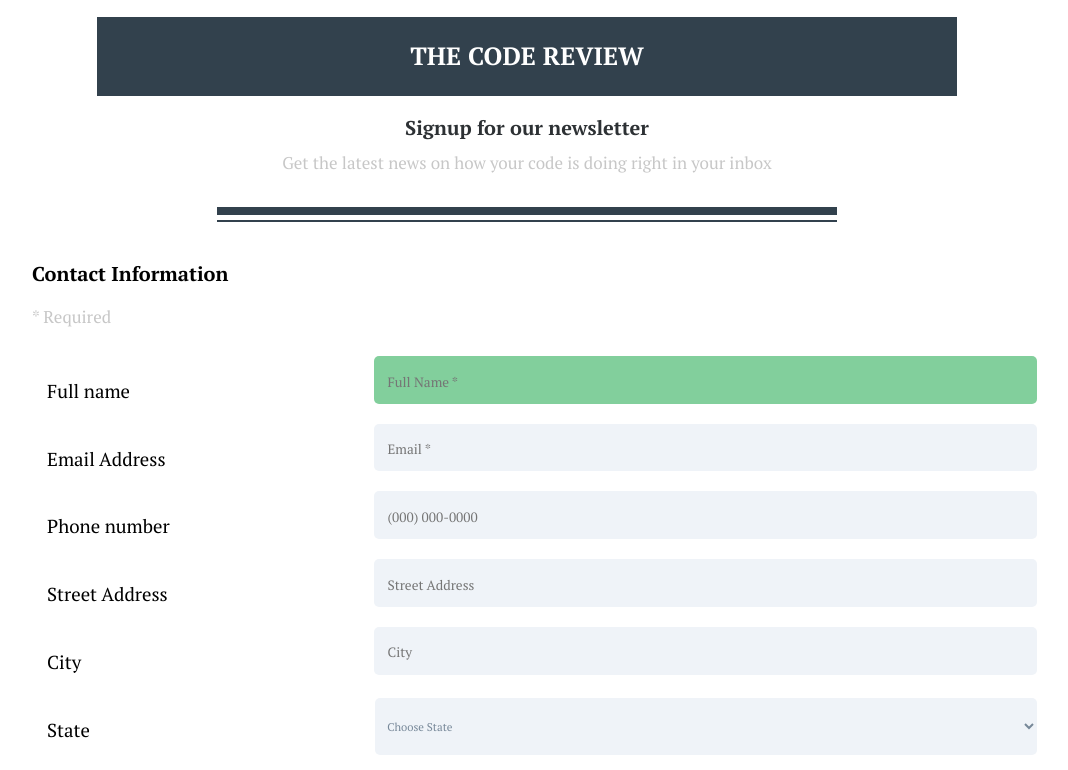
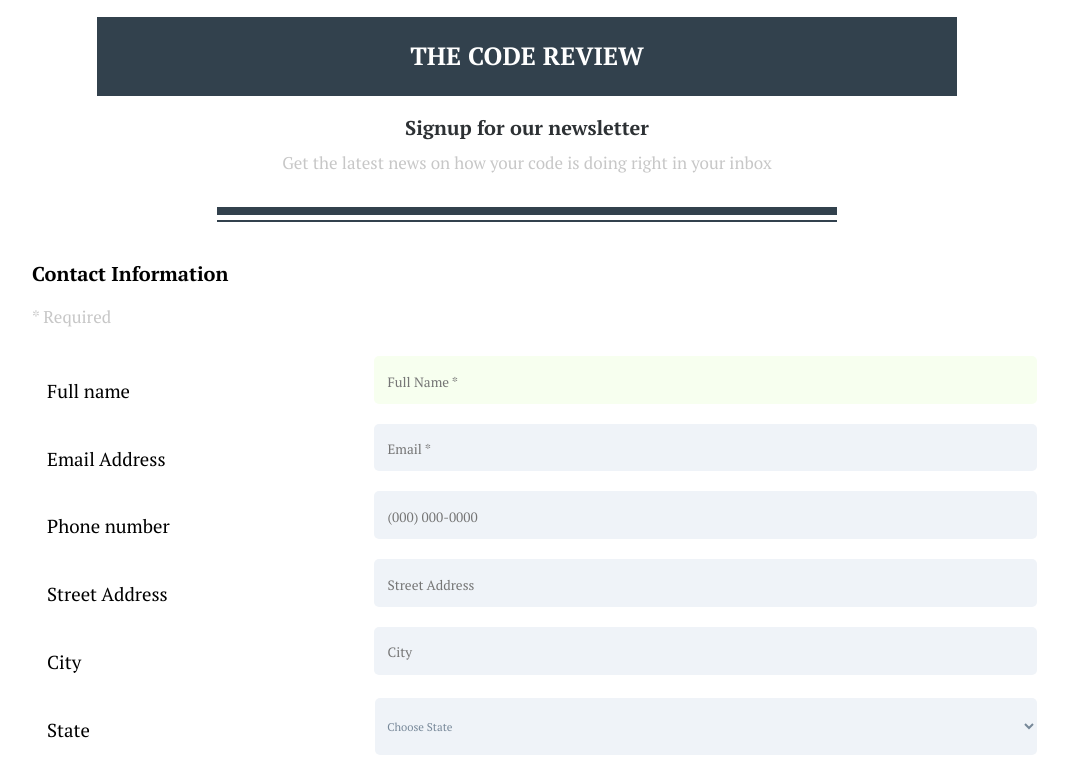
Before and after one commit to dlisab/LB-accessible-form-project, a plain HTML site: page index.html in a window 1280 px wide. In both pictures the pointer is over the input "Full name". Shown: the top 770 px of the page, without its empty margins (113-1181 px from the left). Drawn offline with Linux system fonts and the light colour scheme; files that its build step writes are made by us from their sources.

Commit message:
Update styles.css
updating color

```diff
--- a/styles.css
+++ b/styles.css
@@ -149,7 +149,7 @@ form {
     padding: 0.75em;
 }
 .contact-form input:hover {
-    background-color: #82cf9c;
+    background-color: #F7FFEF;
   }
 
  .contact-form input:focus,
```
